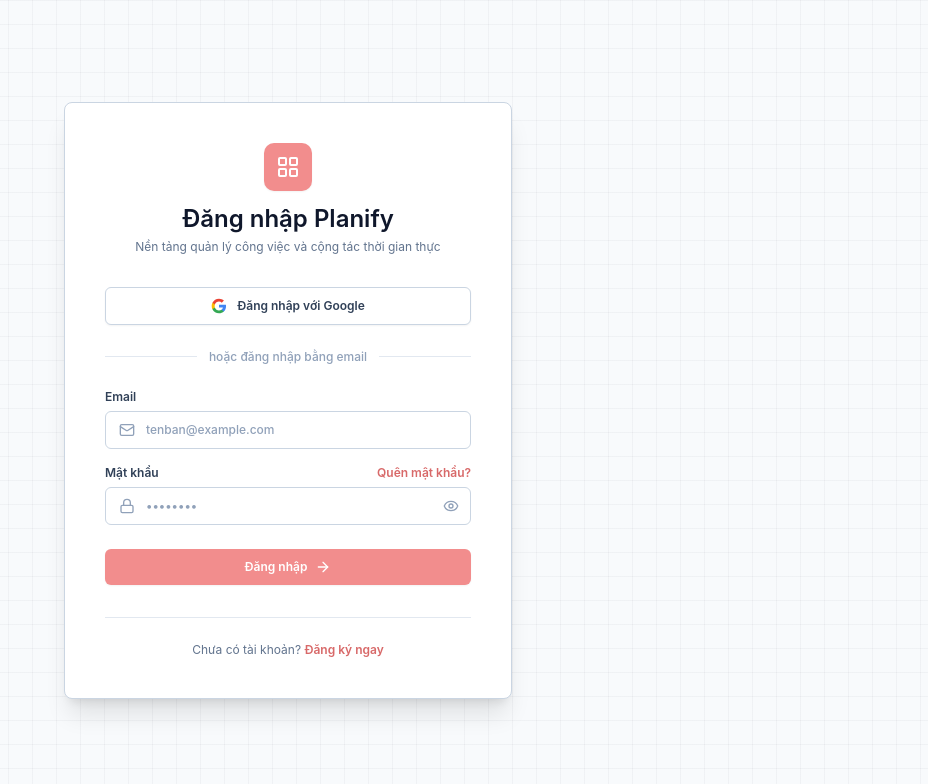
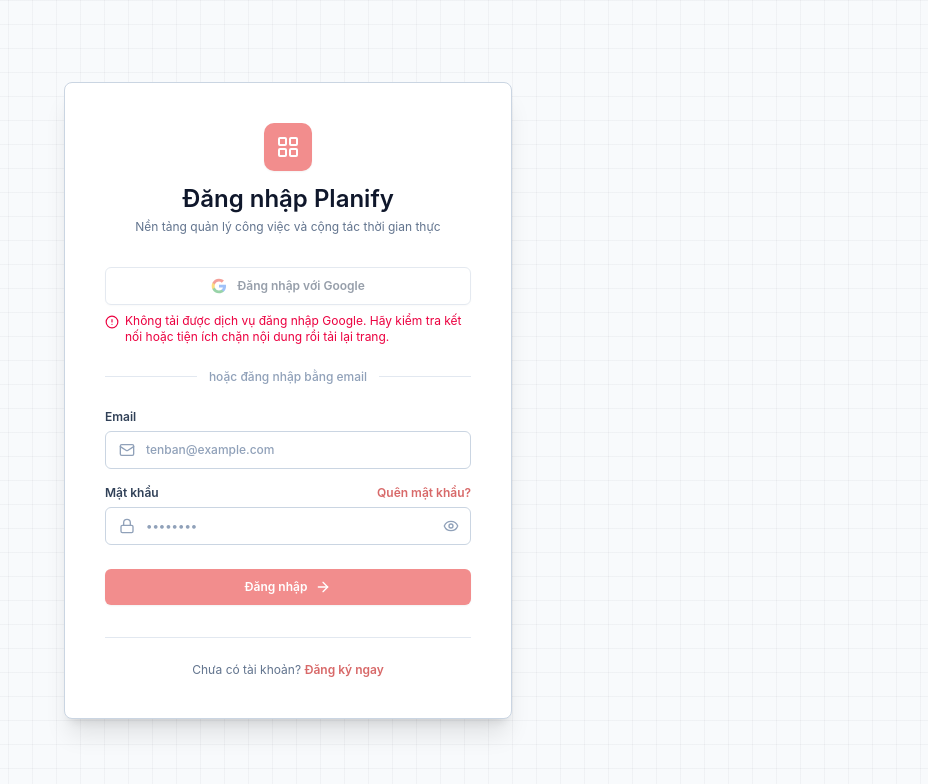
Before and after one commit to thou05/planify, a Next.js app in the folder frontend/: page /login in a window 1280 px wide. Shown: the top 784 px of the page, without its empty margins (352-1280 px from the left). Built offline with nearby package versions, Linux system fonts and the light colour scheme; no server answers.

Commit message:
fix login google

```diff
--- a/frontend/components/auth/GoogleSignInButton.tsx
+++ b/frontend/components/auth/GoogleSignInButton.tsx
@@ -15,7 +15,6 @@ declare global {
             auto_select?: boolean;
             cancel_on_tap_outside?: boolean;
           }) => void;
-          prompt: (momentListener?: (notification: any) => void) => void;
           renderButton: (
             parent: HTMLElement,
             options: {
@@ -74,25 +73,29 @@ export default function GoogleSignInButton({
 }: GoogleSignInButtonProps) {
   const { loginWithGoogle } = useAuth();
   const [isLoading, setIsLoading] = useState(false);
+  const [isGoogleReady, setIsGoogleReady] = useState(false);
+  const [googleError, setGoogleError] = useState<string | null>(null);
   const [showDevModal, setShowDevModal] = useState(false);
   const [devEmail, setDevEmail] = useState('demo.user@gmail.com');
   const [devName, setDevName] = useState('Google Demo User');
-  const hiddenBtnRef = useRef<HTMLDivElement>(null);
+  const googleButtonRef = useRef<HTMLDivElement>(null);
 
-  const clientId = process.env.NEXT_PUBLIC_GOOGLE_CLIENT_ID;
+  const clientId = process.env.NEXT_PUBLIC_GOOGLE_CLIENT_ID?.trim();
 
   const handleCredential = useCallback(
     async (credential: string) => {
       try {
         setIsLoading(true);
+        setGoogleError(null);
         if (onSuccess) {
           await onSuccess(credential);
         } else {
           await loginWithGoogle(credential);
         }
-      } catch (err: any) {
-        if (onError) onError(err);
-        else console.error('Google Sign-In failed:', err);
+      } catch (err: unknown) {
+        const error = err instanceof Error ? err : new Error('Không thể đăng nhập với Google.');
+        setGoogleError(error.message);
+        onError?.(error);
       } finally {
         setIsLoading(false);
       }
@@ -106,9 +109,20 @@ export default function GoogleSignInButton({
 
     const scriptId = 'google-gsi-client-script';
     let script = document.getElementById(scriptId) as HTMLScriptElement | null;
-
+    let active = true;
+    let resizeObserver: ResizeObserver | undefined;
+    const handleScriptError = () => {
+      if (!active) return;
+      script?.setAttribute('data-load-error', 'true');
+      setGoogleError('Không tải được dịch vụ đăng nhập Google. Hãy kiểm tra kết nối hoặc tiện ích chặn nội dung rồi tải lại trang.');
+    };
     const initGsi = () => {
-      if (window.google?.accounts?.id) {
+      if (!active) return;
+      if (!window.google?.accounts?.id) {
+        handleScriptError();
+        return;
+      }
+      try {
         window.google.accounts.id.initialize({
           client_id: clientId,
           callback: (response: { credential?: string }) => {
@@ -120,61 +134,81 @@ export default function GoogleSignInButton({
           cancel_on_tap_outside: true,
         });
 
-        if (hiddenBtnRef.current) {
-          window.google.accounts.id.renderButton(hiddenBtnRef.current, {
+        const container = googleButtonRef.current;
+        if (!container) return;
+        const google = window.google.accounts.id;
+        let previousWidth = 0;
+        const renderButton = () => {
+          const width = Math.min(400, Math.floor(container.clientWidth) || 250);
+          if (width === previousWidth) return;
+          previousWidth = width;
+          container.replaceChildren();
+          google.renderButton(container, {
             type: 'standard',
             theme: 'outline',
             size: 'large',
-            width: 250,
+            text: text.includes('Đăng ký') ? 'signup_with' : 'signin_with',
+            width,
           });
-        }
+        };
+        renderButton();
+        resizeObserver?.disconnect();
+        resizeObserver = new ResizeObserver(renderButton);
+        resizeObserver.observe(container);
+        setIsGoogleReady(true);
+        setGoogleError(null);
+      } catch {
+        setGoogleError('Không khởi tạo được đăng nhập Google. Hãy kiểm tra cấu hình OAuth và tải lại trang.');
       }
     };
 
+    if (script?.getAttribute('data-load-error') === 'true') {
+      script.remove();
+      script = null;
+    }
+    let shouldAppend = false;
     if (!script) {
       script = document.createElement('script');
       script.id = scriptId;
       script.src = 'https://accounts.google.com/gsi/client';
       script.async = true;
       script.defer = true;
-      script.onload = initGsi;
+      shouldAppend = true;
+    }
+    script.addEventListener('load', initGsi);
+    script.addEventListener('error', handleScriptError);
+    if (window.google?.accounts?.id) {
+      initGsi();
+    } else if (shouldAppend) {
       document.head.appendChild(script);
-    } else if (window.google?.accounts?.id) {
-      initGsi();
-    } else {
-      script.addEventListener('load', initGsi);
-      return () => script?.removeEventListener('load', initGsi);
     }
-  }, [clientId, handleCredential]);
+    const timeout = window.setTimeout(() => {
+      if (!window.google?.accounts?.id) handleScriptError();
+    }, 15000);
+    return () => {
+      active = false;
+      window.clearTimeout(timeout);
+      resizeObserver?.disconnect();
+      script?.removeEventListener('load', initGsi);
+      script?.removeEventListener('error', handleScriptError);
+    };
+  }, [clientId, handleCredential, text]);
 
   const handleClick = () => {
     if (disabled || isLoading) return;
 
     if (!clientId) {
-      // Fallback dev modal when NEXT_PUBLIC_GOOGLE_CLIENT_ID is not configured
+      if (process.env.NODE_ENV === 'development') {
         setShowDevModal(true);
-      return;
+      } else {
+        setGoogleError('Bản triển khai này chưa có NEXT_PUBLIC_GOOGLE_CLIENT_ID. Hãy kiểm tra biến môi trường của frontend và build lại.');
       }
-
-    if (window.google?.accounts?.id) {
-      // Ưu tiên kích hoạt nút do Google render để mở Google popup đăng nhập chuẩn
-      const innerBtn = hiddenBtnRef.current?.querySelector('div[role="button"]') as HTMLElement | null;
-      if (innerBtn) {
-        innerBtn.click();
-      } else {
-        window.google.accounts.id.prompt((notification: any) => {
-          if (notification.isNotDisplayed?.() || notification.isSkippedMoment?.()) {
-            setShowDevModal(true);
-          }
-        });
-      }
-    } else {
-      setShowDevModal(true);
     }
   };
 
   const handleDevSubmit = (e: React.FormEvent) => {
     e.preventDefault();
+    if (process.env.NODE_ENV !== 'development' || clientId) return;
     setShowDevModal(false);
 
     // Create mock JWT payload for development testing
@@ -201,19 +235,25 @@ export default function GoogleSignInButton({
 
   return (
     <>
-      {/* Element ẩn cho Google renderButton để click mở popup Google chuẩn */}
-      <div ref={hiddenBtnRef} className="absolute -top-[9999px] -left-[9999px] opacity-0 pointer-events-none" aria-hidden="true" />
-
+      <div className={`relative w-full ${className}`}>
+        {/* Let the user click Google's button directly, including its iframe. */}
+        <div
+          ref={googleButtonRef}
+          inert={disabled || isLoading || !isGoogleReady}
+          aria-hidden={!isGoogleReady}
+          className={`w-full flex justify-center ${isGoogleReady && !isLoading ? '' : 'invisible absolute inset-x-0 top-0'} ${disabled ? 'opacity-50' : ''}`}
+        />
+        {(!isGoogleReady || isLoading) && (
           <button
             type="button"
             onClick={handleClick}
-        disabled={disabled || isLoading}
-        className={`w-full py-2.5 px-4 bg-white hover:bg-slate-50 border border-slate-300 hover:border-slate-400 text-slate-700 rounded-md text-xs font-semibold flex items-center justify-center gap-2.5 transition-colors shadow-xs cursor-pointer disabled:opacity-50 disabled:cursor-not-allowed ${className}`}
+            disabled={disabled || isLoading || Boolean(clientId)}
+            className="w-full py-2.5 px-4 bg-white hover:bg-slate-50 border border-slate-300 hover:border-slate-400 text-slate-700 rounded-md text-xs font-semibold flex items-center justify-center gap-2.5 transition-colors shadow-xs cursor-pointer disabled:opacity-50 disabled:cursor-not-allowed"
           >
-        {isLoading ? (
+            {isLoading || (clientId && !googleError) ? (
               <>
                 <Loader2 className="w-4 h-4 animate-spin text-[#f28d8d]" />
-            <span>Đang xác thực Google...</span>
+                <span>{isLoading ? 'Đang xác thực Google...' : 'Đang tải Google...'}</span>
               </>
             ) : (
               <>
@@ -222,9 +262,17 @@ export default function GoogleSignInButton({
               </>
             )}
           </button>
+        )}
+      </div>
+      {googleError && (
+        <p role="alert" className="flex items-start gap-1.5 text-xs text-rose-600 mt-2">
+          <AlertCircle className="w-3.5 h-3.5 shrink-0 mt-0.5" />
+          <span>{googleError}</span>
+        </p>
+      )}
 
       {/* Dev Simulation Modal when NEXT_PUBLIC_GOOGLE_CLIENT_ID is not configured */}
-      {showDevModal && (
+      {process.env.NODE_ENV === 'development' && !clientId && showDevModal && (
         <div className="fixed inset-0 z-50 flex items-center justify-center bg-slate-900/50 backdrop-blur-xs p-4">
           <div className="w-full max-w-sm bg-white rounded-lg shadow-2xl border border-slate-200 p-6 animate-in fade-in zoom-in-95 duration-150">
             <div className="flex items-center gap-2.5 mb-3 text-amber-600">
```
Lines whose indentation alone changed are shown as unchanged.
